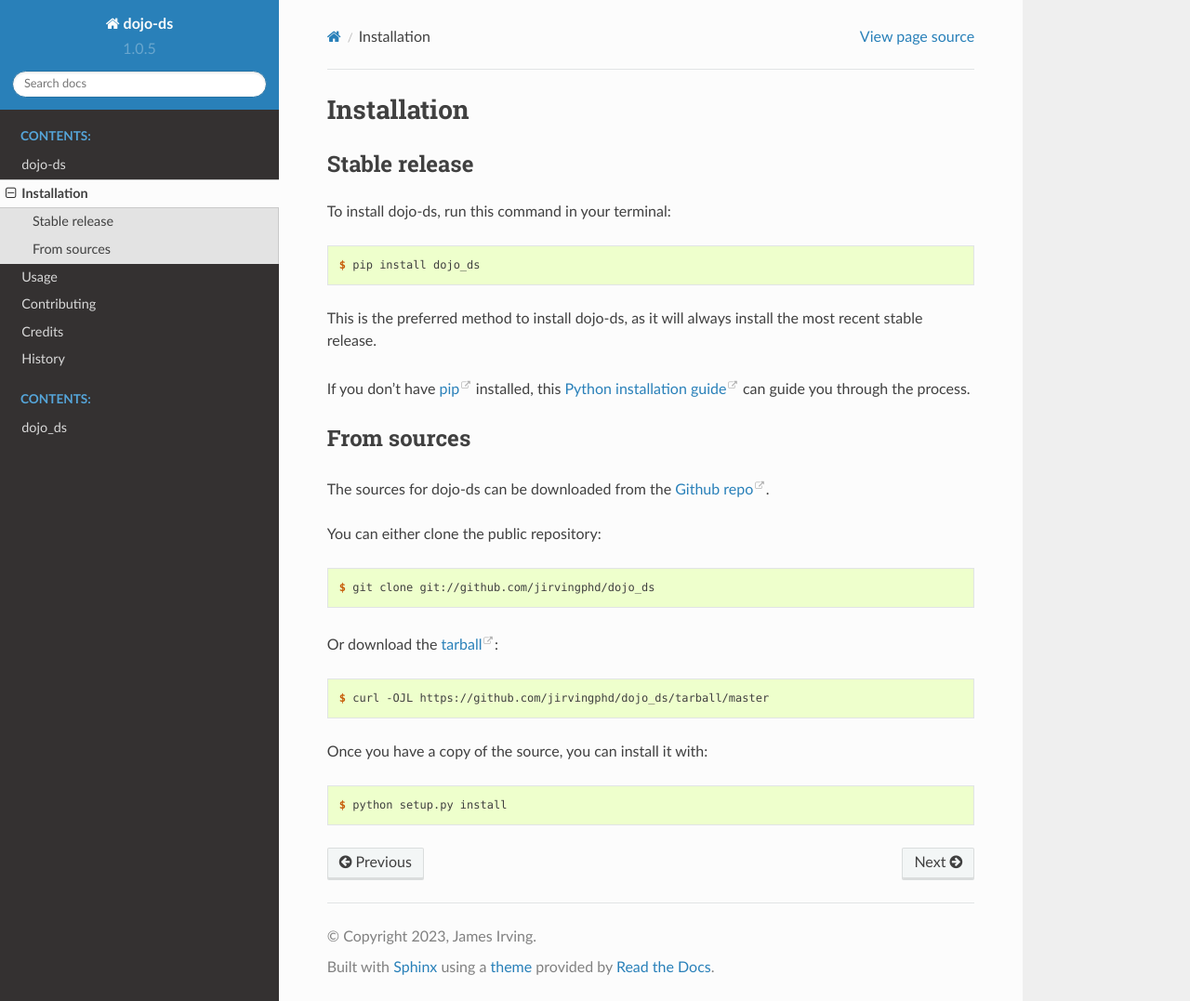
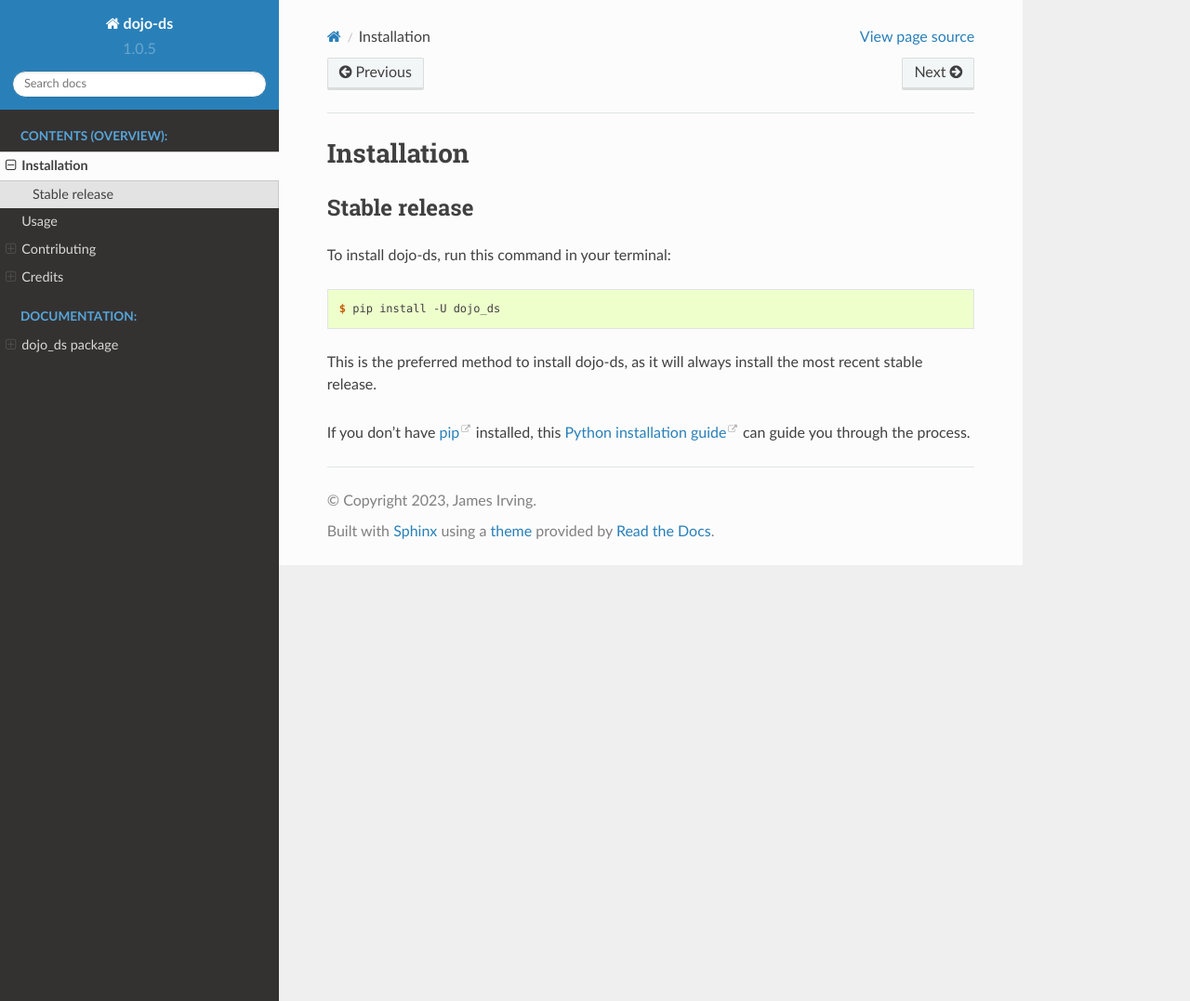
Before and after one commit to coding-dojo-data-science/dojo_ds, a Sphinx documentation site: the page built from docs/installation.rst, in a window 1280 px wide and 1077 px high. Shown: the whole window at 93% size. Built offline with Sphinx 7.4.7 and the Read the Docs theme 2.0.0, drawn with Linux system fonts in a browser that asks for light colours.

Commit message:
Updated documentation generation files

```diff
--- a/AUTHORS.rst
+++ b/AUTHORS.rst
@@ -5,9 +5,9 @@
 Development Lead
 ----------------
 
-* James Irving <jirving@codingdojo.com>
+* James Irving, Ph.D. <james.irving.phd@gmail.com>
+
 
 Contributors
 ------------
-
-None yet. Why not be the first?
+* Brenda Hungerford, Ph.D. <bhungerford@codingdojo.com>
--- a/docs/conf.py
+++ b/docs/conf.py
@@ -31,8 +31,9 @@
 
 # Add any Sphinx extension module names here, as strings. They can be
 # extensions coming with Sphinx (named 'sphinx.ext.*') or your custom ones.
-extensions = ['sphinx.ext.autodoc', 'sphinx.ext.viewcode',
-              'sphinx.ext.apidoc','sphinx.ext.napoleon',
+extensions = ['sphinx.ext.autodoc', 'sphinx.ext.viewcode','sphinx.ext.coverage',
+              'sphinx.ext.apidoc',
+              'sphinx.ext.napoleon',
 	      'sphinx.ext.autosummary', 'sphinx_rtd_theme']
 
 ## Napoleon Docstring settings
@@ -75,12 +76,12 @@
 #
 # This is also used if you do content translation via gettext catalogs.
 # Usually you set "language" from the command line for these cases.
-language = None
+language = "en"
 
 # List of patterns, relative to source directory, that match files and
 # directories to ignore when looking for source files.
 # This patterns also effect to html_static_path and html_extra_path
-exclude_patterns = ['_build', 'Thumbs.db', '.DS_Store']
+exclude_patterns = ['_build', 'Thumbs.db', '.DS_Store',]
 
 # The name of the Pygments (syntax highlighting) style to use.
 pygments_style = 'sphinx'
@@ -104,12 +105,12 @@
 # html_theme_options = {}
 html_theme_options = {
     'display_version': True,
-    'prev_next_buttons_location': 'bottom',
+    'prev_next_buttons_location': 'top',
     'style_external_links': True, #False
     # 'vcs_pageview_mode': '',
     # 'style_nav_header_background': 'white',
     # Toc options
-    'collapse_navigation': True,
+    'collapse_navigation': False,
     'sticky_navigation': True,
     'navigation_depth': 4,
     # 'includehidden': False,
@@ -196,3 +197,7 @@
 
 def setup(app):
 	app.connect('builder-inited', run_apidoc)
+
+
+
+# setup()
--- a/docs/installation.rst
+++ b/docs/installation.rst
@@ -12,7 +12,7 @@
 
 .. code-block:: console
 
-    $ pip install dojo_ds
+    $ pip install -U dojo_ds
 
 This is the preferred method to install dojo-ds, as it will always install the most recent stable release.
 
@@ -21,31 +21,3 @@
 
 .. _pip: https://pip.pypa.io
 .. _Python installation guide: http://docs.python-guide.org/en/latest/starting/installation/
-
-
-From sources
-------------
-
-The sources for dojo-ds can be downloaded from the `Github repo`_.
-
-You can either clone the public repository:
-
-.. code-block:: console
-
-    $ git clone git://github.com/jirvingphd/dojo_ds
-
-Or download the `tarball`_:
-
-.. code-block:: console
-
-    $ curl -OJL https://github.com/jirvingphd/dojo_ds/tarball/master
-
-Once you have a copy of the source, you can install it with:
-
-.. code-block:: console
-
-    $ python setup.py install
-
-
-.. _Github repo: https://github.com/jirvingphd/dojo_ds
-.. _tarball: https://github.com/jirvingphd/dojo_ds/tarball/master
```
Also changed, not shown: README.md (+50 -1 lines), docs/dojo_ds.rst (+27 -11 lines), docs/index.rst (+8 -7 lines), docs/old_modules.rst (added, +7 -0 lines), 1 other file.
